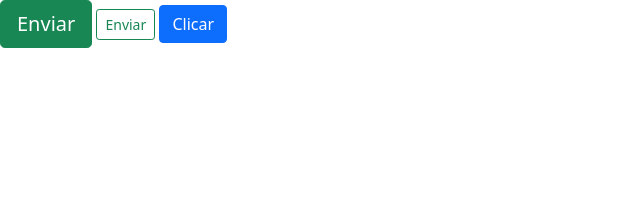
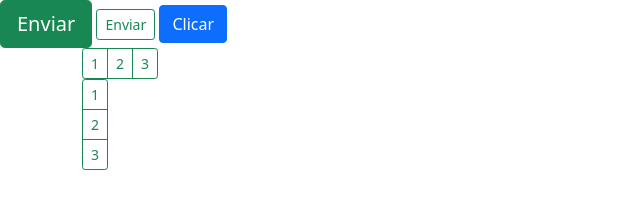
Before and after one commit to matheus-augusto327/bootstrap-exercises, a plain HTML site: page index.html in a window 1280 px wide. Shown: the whole page, without its empty margins (0-640 px from the left). Drawn offline with nearby package versions, Linux system fonts and the light colour scheme.

Commit message:
Learn about button group

```diff
--- a/index.html
+++ b/index.html
@@ -174,6 +174,22 @@
     <button class="btn btn-outline-success btn-sm">Enviar</button>
     <a href="#" class="btn btn-primary">Clicar</a>
 
+    <div class="container">
+        <div class="btn-group">
+            <button class="btn btn-outline-success btn-sm">1</button>
+            <button class="btn btn-outline-success btn-sm">2</button>
+            <button class="btn btn-outline-success btn-sm">3</button>
+        </div>
+    </div>
+
+    <div class="container">
+        <div class="btn-group-vertical">
+            <button class="btn btn-outline-success btn-sm">1</button>
+            <button class="btn btn-outline-success btn-sm">2</button>
+            <button class="btn btn-outline-success btn-sm">3</button>
+        </div>
+    </div>
+
     <script src="https://cdn.jsdelivr.net/npm/bootstrap@5.1.3/dist/js/bootstrap.bundle.min.js" integrity="sha384-ka7Sk0Gln4gmtz2MlQnikT1wXgYsOg+OMhuP+IlRH9sENBO0LRn5q+8nbTov4+1p" crossorigin="anonymous"></script>
 </body>
 </html>
```
